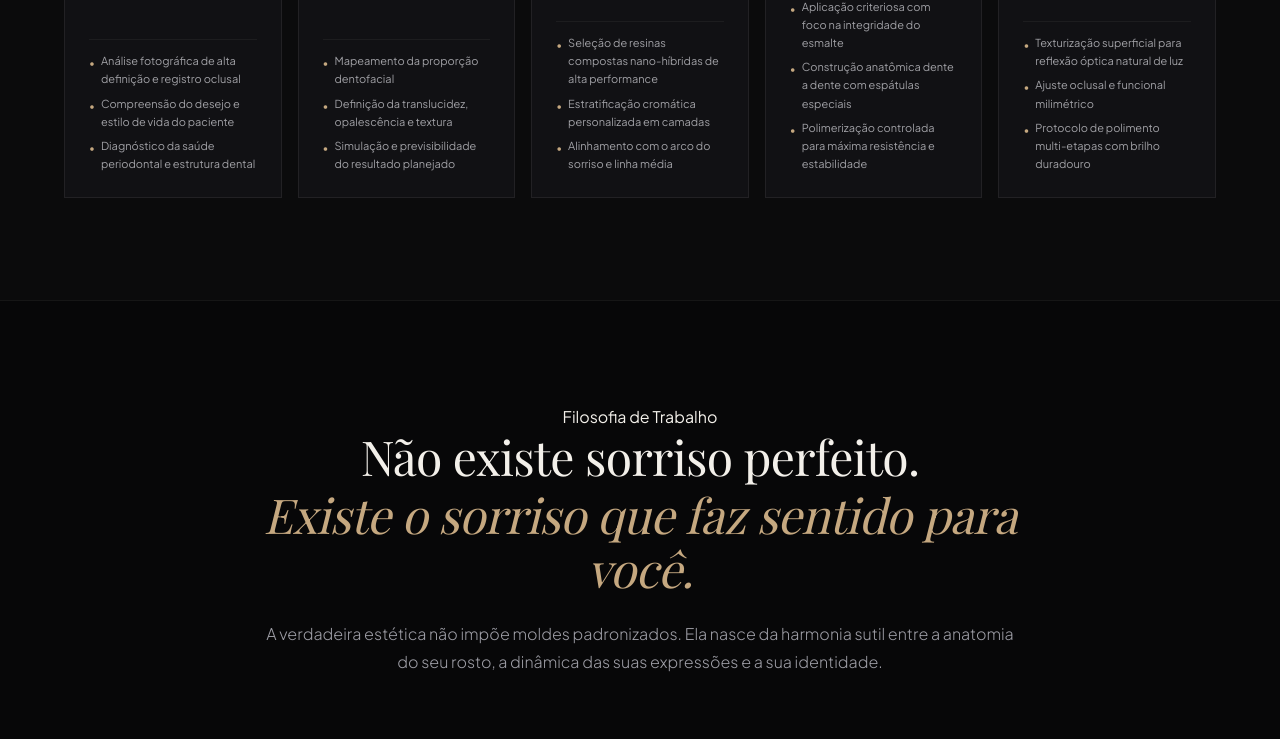
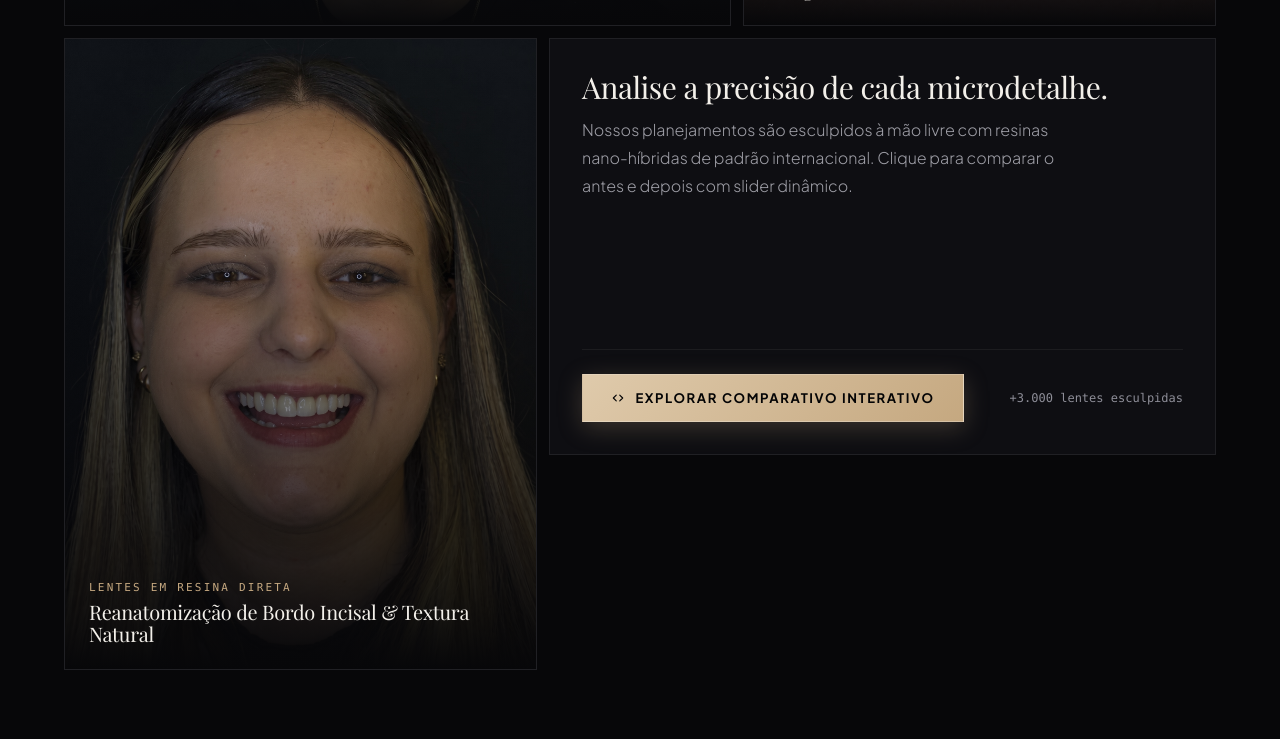
Before and after one commit to Kooda8809/drDeibson, a React (Vite) app: page / in a window 1280 px wide. Shown: the part 2719-3458 px from the top of the page. Built offline with nearby package versions, Linux system fonts and the light colour scheme; a web font is replaced by a local one.

Commit message:
refactor(home): remove standalone philosophy block and move case gallery section up

```diff
--- a/src/pages/HomePage.tsx
+++ b/src/pages/HomePage.tsx
@@ -2,9 +2,8 @@ import React from 'react';
 import { SEO } from '../components/common/SEO';
 import { HeroSection } from '../sections/HeroSection';
 import { ResinVeneersSection } from '../sections/ResinVeneersSection';
+import { CaseGallerySection } from '../sections/CaseGallerySection';
 import { MethodologySection } from '../sections/MethodologySection';
-import { PhilosophySection } from '../sections/PhilosophySection';
-import { CaseGallerySection } from '../sections/CaseGallerySection';
 import { AboutSection } from '../sections/AboutSection';
 import { FAQSection } from '../sections/FAQSection';
 import { FinalCTASection } from '../sections/FinalCTASection';
@@ -24,9 +23,8 @@ export const HomePage: React.FC<HomePageProps> = ({ onOpenAppointmentModal }) =>
       <main>
         <HeroSection onOpenAppointmentModal={onOpenAppointmentModal} />
         <ResinVeneersSection onOpenAppointmentModal={onOpenAppointmentModal} />
+        <CaseGallerySection />
         <MethodologySection />
-        <PhilosophySection />
-        <CaseGallerySection />
         <AboutSection />
         <FAQSection />
         <FinalCTASection onOpenAppointmentModal={onOpenAppointmentModal} />
--- a/src/sections/CaseGallerySection.tsx
+++ b/src/sections/CaseGallerySection.tsx
@@ -31,7 +31,7 @@ export const CaseGallerySection: React.FC = () => {
   };
 
   return (
-    <section className="section-padding bg-[#070709] border-t border-[rgba(243,240,234,0.06)] relative">
+    <section id="casos" className="section-padding bg-[#070709] border-t border-[rgba(243,240,234,0.06)] relative">
       <div className="site-container">
         {/* Clean Editorial Section Header */}
         <div className="flex flex-col md:flex-row md:items-end justify-between mb-10">
```
